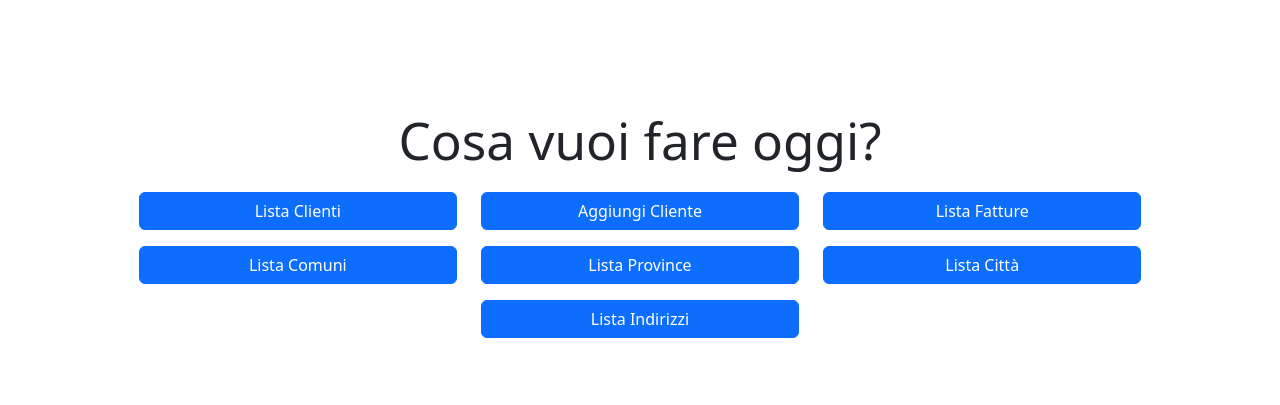
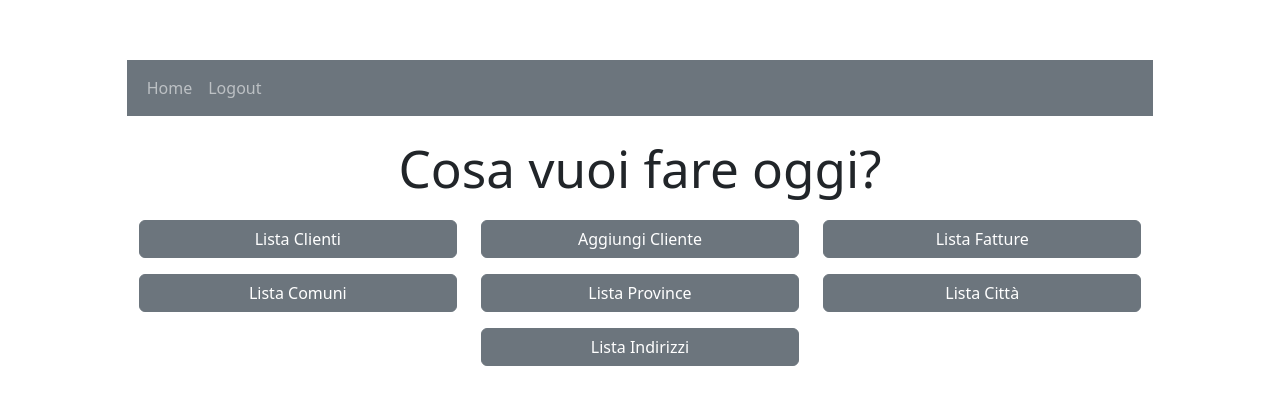
Before and after one commit to angelolaera/bw2-team5_front, a React (Vite) app: page /menu in a window 1280 px wide. Shown: the part 179-584 px from the top of the page. Built offline with nearby package versions, Linux system fonts and the light colour scheme.

Commit message:
update navbar menu

```diff
--- a/src/Components/Clienti.jsx
+++ b/src/Components/Clienti.jsx
@@ -1,8 +1,9 @@
-import { Button, Container, Table } from "react-bootstrap";
 import { FaEdit, FaEye, FaTrash } from "react-icons/fa";
 import { useNavigate } from "react-router-dom";
 import { getClient } from "../service/Clienti.service";
 import { useEffect, useState } from "react";
+import { Button, Container, Navbar, Nav, Table } from "react-bootstrap";
+import { Link } from "react-router-dom";
 
 const Clienti = () => {
   const [clienti, setClienti] = useState([]);
@@ -22,11 +23,26 @@ const Clienti = () => {
     console.log("Elimina cliente con ID:", clienteId);
   };
   return (
+    <>
+      <Navbar bg="secondary" variant="dark" expand="lg">
         <Container>
-      <h2 className="mb-4 text-center position-absolute top-0 my-5">
-        Lista Clienti
-      </h2>
-      <div className="table-responsive div-table_clienti position-absolute   start-0 my-3">
+          <Navbar.Toggle aria-controls="basic-navbar-nav" />
+          <Navbar.Collapse id="basic-navbar-nav">
+            <Nav className="me-auto">
+              <Nav.Link as={Link} to="/menu">
+                Home
+              </Nav.Link>
+              <Nav.Link as={Link} to="/">
+                Logout
+              </Nav.Link>
+            </Nav>
+          </Navbar.Collapse>
+        </Container>
+      </Navbar>
+
+      <Container>
+        <h2 className="mb-4 text-center my-5">Lista Clienti</h2>
+        <div className="table-responsive div-table_clienti my-3">
           <Table striped bordered hover className="table_clienti mb-5 pb-5">
             <thead>
               <tr>
@@ -51,7 +67,8 @@ const Clienti = () => {
               </tr>
             </thead>
             <tbody>
-            {clienti&&clienti.map((cliente) => (
+              {clienti &&
+                clienti.map((cliente) => (
                   <tr key={cliente.id}>
                     <td>{cliente.id}</td>
                     <td>{cliente.nome}</td>
@@ -70,25 +87,13 @@ const Clienti = () => {
                     <td>{cliente.sedeLegale?.id}</td>
                     <td>{cliente.sedeOperativa?.id}</td>
                     <td className="d-flex gap-2">
-                  <Button
-                    variant="outline-warning"
-                    size="sm"
-                    onClick={() => navigate("/modificaCliente/" + cliente.id)}
-                  >
+                      <Button variant="outline-warning" size="sm" onClick={() => navigate("/modificaCliente/" + cliente.id)}>
                         <FaEdit />
                       </Button>
-                  <Button
-                    variant="outline-danger"
-                    size="sm"
-                    onClick={() => handleDelete(cliente.id)}
-                  >
+                      <Button variant="outline-danger" size="sm" onClick={() => handleDelete(cliente.id)}>
                         <FaTrash />
                       </Button>
-                  <Button
-                    variant="outline-primary"
-                    size="sm"
-                    onClick={() => navigate("/")}
-                  >
+                      <Button variant="outline-primary" size="sm" onClick={() => navigate("/")}>
                         <FaEye />
                       </Button>
                     </td>
@@ -98,6 +103,7 @@ const Clienti = () => {
           </Table>
         </div>
       </Container>
+    </>
   );
 };
 export default Clienti;
--- a/src/Components/Fatture.jsx
+++ b/src/Components/Fatture.jsx
@@ -1,4 +1,5 @@
-import { Container, Table } from "react-bootstrap";
+import { Container, Table, Navbar, Nav } from "react-bootstrap";
+import { Link } from "react-router-dom";
 import { useState } from "react";
 import { useEffect } from "react";
 import { getClient } from "../service/Clienti.service";
@@ -19,6 +20,23 @@ const Fatture = () => {
   console.log(fatture);
 
   return (
+    <>
+      <Navbar bg="secondary" variant="dark" expand="lg">
+        <Container>
+          <Navbar.Toggle aria-controls="basic-navbar-nav" />
+          <Navbar.Collapse id="basic-navbar-nav">
+            <Nav className="me-auto">
+              <Nav.Link as={Link} to="/menu">
+                Home
+              </Nav.Link>
+              <Nav.Link as={Link} to="/">
+                Logout
+              </Nav.Link>
+            </Nav>
+          </Navbar.Collapse>
+        </Container>
+      </Navbar>
+
       <Container fluid className="my-5">
         <h2 className="mb-4 text-center ">Lista Fatture</h2>
         <Table striped bordered hover className="table_fatture">
@@ -46,6 +64,7 @@ const Fatture = () => {
           </tbody>
         </Table>
       </Container>
+    </>
   );
 };
 export default Fatture;
--- a/src/Components/Form_Registrazione.jsx
+++ b/src/Components/Form_Registrazione.jsx
@@ -1,5 +1,6 @@
 import { useState } from "react";
-import { Container } from "react-bootstrap";
+import { Container, Navbar, Nav } from "react-bootstrap";
+import { Link } from "react-router-dom";
 import Button from "react-bootstrap/Button";
 import Form from "react-bootstrap/Form";
 import { PostAuthService } from "../service/Clienti.service";
@@ -17,18 +18,16 @@ const Form_Registrazione = () => {
     pec: "",
     telefono: "",
     emailDiContatto: "",
-    fatturatoAnnuale:"10",
+    fatturatoAnnuale: "10",
     telefonoDiContatto: "",
     logoAziendale: "",
     tipoClienti: "",
   });
 
-
   const handleSubmit = async (e) => {
     e.preventDefault();
-    const data = await PostAuthService("http://localhost:3001/auth/register",formRegister);
-    console.log(data&&data);
-
+    const data = await PostAuthService("http://localhost:3001/auth/register", formRegister);
+    console.log(data && data);
   };
   const handleChange = (e) => {
     const { name, value } = e.target;
@@ -38,181 +37,93 @@ const Form_Registrazione = () => {
     }));
   };
 
+  return (
+    <>
+      <Navbar bg="secondary" variant="dark" expand="lg">
+        <Container>
+          <Navbar.Toggle aria-controls="basic-navbar-nav" />
+          <Navbar.Collapse id="basic-navbar-nav">
+            <Nav className="me-auto">
+              <Nav.Link as={Link} to="/menu">
+                Home
+              </Nav.Link>
+              <Nav.Link as={Link} to="/">
+                Logout
+              </Nav.Link>
+            </Nav>
+          </Navbar.Collapse>
+        </Container>
+      </Navbar>
 
-  return (
       <Container fluid className="my-5">
         <Form className="form_registrazione" onSubmit={handleSubmit}>
           <h2 className="p-3 mb-2">REGISTRAZIONE</h2>
           <Form.Group className="mb-3 w-50">
             <Form.Label>Username</Form.Label>
-          <Form.Control
-            type="text"
-            name="username"
-            value={formRegister.username}
-            onChange={handleChange}
-            required
-            placeholder="Inserisci Username"
-          />
+            <Form.Control type="text" name="username" value={formRegister.username} onChange={handleChange} required placeholder="Inserisci Username" />
           </Form.Group>
           <Form.Group className="mb-3 w-50">
             <Form.Label>Nome</Form.Label>
-          <Form.Control
-            type="text"
-            name="nome"
-            value={formRegister.nome}
-            onChange={handleChange}
-            required
-            placeholder="Inserisci Nome"
-          />
+            <Form.Control type="text" name="nome" value={formRegister.nome} onChange={handleChange} required placeholder="Inserisci Nome" />
           </Form.Group>
           <Form.Group className="mb-3 w-50">
             <Form.Label>Cognome</Form.Label>
-          <Form.Control
-            type="text"
-            name="cognome"
-            value={formRegister.cognome}
-            onChange={handleChange}
-            required
-            placeholder="Inserisci Cognome"
-          />
+            <Form.Control type="text" name="cognome" value={formRegister.cognome} onChange={handleChange} required placeholder="Inserisci Cognome" />
           </Form.Group>
           <Form.Group className="mb-3 w-50">
             <Form.Label>Email</Form.Label>
-          <Form.Control
-            type="email"
-            name="email"
-            value={formRegister.email}
-            onChange={handleChange}
-            required
-            placeholder="Inserisci email"
-          />
+            <Form.Control type="email" name="email" value={formRegister.email} onChange={handleChange} required placeholder="Inserisci email" />
           </Form.Group>
           <Form.Group className="mb-3 w-50">
             <Form.Label>Password</Form.Label>
-          <Form.Control
-            type="password"
-            name="password"
-            value={formRegister.password}
-            onChange={handleChange}
-            required
-            placeholder="Inserisci Password"
-          />
+            <Form.Control type="password" name="password" value={formRegister.password} onChange={handleChange} required placeholder="Inserisci Password" />
           </Form.Group>
           <Form.Group className="mb-3 w-50">
             <Form.Label>P.IVA</Form.Label>
-          <Form.Control
-            type="text"
-            name="partitaIva"
-            value={formRegister.partitaIva}
-            onChange={handleChange}
-            required
-            placeholder="Inserisci P.IVA"
-          />
+            <Form.Control type="text" name="partitaIva" value={formRegister.partitaIva} onChange={handleChange} required placeholder="Inserisci P.IVA" />
           </Form.Group>
           <Form.Group className="mb-3 w-50">
             <Form.Label>Data Inserimento</Form.Label>
-          <Form.Control
-            type="text"
-            name="dataInserimento"
-            value={formRegister.dataInserimento}
-            onChange={handleChange}
-            required
-            placeholder="YYYY-MM-DD"
-          />
+            <Form.Control type="text" name="dataInserimento" value={formRegister.dataInserimento} onChange={handleChange} required placeholder="YYYY-MM-DD" />
           </Form.Group>
           <Form.Group className="mb-3 w-50">
             <Form.Label>Data Ultimo Contatto</Form.Label>
-          <Form.Control
-            type="text"
-            name="dataUltimoContatto"
-            value={formRegister.dataUltimoContatto}
-            onChange={handleChange}
-            required
-            placeholder="YYYY-MM-DD"
-          />
+            <Form.Control type="text" name="dataUltimoContatto" value={formRegister.dataUltimoContatto} onChange={handleChange} required placeholder="YYYY-MM-DD" />
           </Form.Group>
           <Form.Group className="mb-3 w-50">
             <Form.Label>Fatturato annuale</Form.Label>
-          <Form.Control
-            type="text"
-            name="fatturatoAnnuale"
-            value={formRegister.fatturatoAnnuale}
-            onChange={handleChange}
-            required
-            placeholder="fatturato Annuale"
-          />
+            <Form.Control type="text" name="fatturatoAnnuale" value={formRegister.fatturatoAnnuale} onChange={handleChange} required placeholder="fatturato Annuale" />
           </Form.Group>
           <Form.Group className="mb-3 w-50">
             <Form.Label>P.E.C.</Form.Label>
-          <Form.Control
-            type="text"
-            name="pec"
-            value={formRegister.pec}
-            onChange={handleChange}
-            required
-            placeholder="Inserisci pec"
-          />
+            <Form.Control type="text" name="pec" value={formRegister.pec} onChange={handleChange} required placeholder="Inserisci pec" />
           </Form.Group>
           <Form.Group className="mb-3 w-50">
             <Form.Label>Telefono</Form.Label>
-          <Form.Control
-            type="text"
-            name="telefono"
-            value={formRegister.telefono}
-            onChange={handleChange}
-            required
-            placeholder="Inserisci telefono"
-          />
+            <Form.Control type="text" name="telefono" value={formRegister.telefono} onChange={handleChange} required placeholder="Inserisci telefono" />
           </Form.Group>
           <Form.Group className="mb-3 w-50">
             <Form.Label>Email di Contatto</Form.Label>
-          <Form.Control
-            type="email"
-            name="emailDiContatto"
-            value={formRegister.emailDiContatto}
-            onChange={handleChange}
-            required
-            placeholder="Inserisci email"
-          />
+            <Form.Control type="email" name="emailDiContatto" value={formRegister.emailDiContatto} onChange={handleChange} required placeholder="Inserisci email" />
           </Form.Group>
           <Form.Group className="mb-3 w-50">
             <Form.Label>Telefono di Contatto</Form.Label>
-          <Form.Control
-            type="text"
-            name="telefonoDiContatto"
-            value={formRegister.telefonoDiContatto}
-            onChange={handleChange}
-            required
-            placeholder="Inserisci telefono di contatto"
-          />
+            <Form.Control type="text" name="telefonoDiContatto" value={formRegister.telefonoDiContatto} onChange={handleChange} required placeholder="Inserisci telefono di contatto" />
           </Form.Group>
           <Form.Group className="mb-3 w-50">
             <Form.Label>Logo Aziendale</Form.Label>
-          <Form.Control
-            type="text"
-            name="logoAziendale"
-            value={formRegister.logoAziendale}
-            onChange={handleChange}
-            required
-            placeholder="Inserisci logo aziendale"
-          />
+            <Form.Control type="text" name="logoAziendale" value={formRegister.logoAziendale} onChange={handleChange} required placeholder="Inserisci logo aziendale" />
           </Form.Group>
           <Form.Group className="mb-3 w-50">
             <Form.Label>Tipo Clienti</Form.Label>
-          <Form.Control
-            type="text"
-            name="tipoClienti"
-            value={formRegister.tipoClienti}
-            onChange={handleChange}
-            required
-            placeholder="Inserisci tipo cliente"
-          />
+            <Form.Control type="text" name="tipoClienti" value={formRegister.tipoClienti} onChange={handleChange} required placeholder="Inserisci tipo cliente" />
           </Form.Group>
           <Button variant="secondary" type="submit" className="mb-5">
             Submit
           </Button>
         </Form>
       </Container>
+    </>
   );
 };
 
--- a/src/Components/Menu.jsx
+++ b/src/Components/Menu.jsx
@@ -1,62 +1,80 @@
 import { Link } from "react-router-dom";
-import { Button, Container, Row, Col } from "react-bootstrap";
+import { Button, Container, Row, Col, Navbar, Nav } from "react-bootstrap";
 
 const Menu = () => {
   return (
+    <>
+      <Navbar bg="secondary" variant="dark" expand="lg">
+        <Container>
+          <Navbar.Toggle aria-controls="basic-navbar-nav" />
+          <Navbar.Collapse id="basic-navbar-nav">
+            <Nav className="me-auto">
+              <Nav.Link as={Link} to="/menu">
+                Home
+              </Nav.Link>
+              <Nav.Link as={Link} to="/">
+                Logout
+              </Nav.Link>
+            </Nav>
+          </Navbar.Collapse>
+        </Container>
+      </Navbar>
+
       <Container className="text-center">
         <h1 className="my-4">Cosa vuoi fare oggi?</h1>
         <Row className="justify-content-center">
           <Col md={4} className="mb-3">
             <Link to="/clienti">
-            <Button variant="primary" className="w-100">
+              <Button variant="secondary" className="w-100">
                 Lista Clienti
               </Button>
             </Link>
           </Col>
           <Col md={4} className="mb-3">
             <Link to="/registrazione">
-            <Button variant="primary" className="w-100">
+              <Button variant="secondary" className="w-100">
                 Aggiungi Cliente
               </Button>
             </Link>
           </Col>
           <Col md={4} className="mb-3">
             <Link to="/fatture">
-            <Button variant="primary" className="w-100">
+              <Button variant="secondary" className="w-100">
                 Lista Fatture
               </Button>
             </Link>
           </Col>
           <Col md={4} className="mb-3">
             <Link to="/comuni">
-            <Button variant="primary" className="w-100">
+              <Button variant="secondary" className="w-100">
                 Lista Comuni
               </Button>
             </Link>
           </Col>
           <Col md={4} className="mb-3">
             <Link to="/province">
-            <Button variant="primary" className="w-100">
+              <Button variant="secondary" className="w-100">
                 Lista Province
               </Button>
             </Link>
           </Col>
           <Col md={4} className="mb-3">
             <Link to="/citta">
-            <Button variant="primary" className="w-100">
+              <Button variant="secondary" className="w-100">
                 Lista Città
               </Button>
             </Link>
           </Col>
           <Col md={4} className="mb-3">
             <Link to="/indirizzi">
-            <Button variant="primary" className="w-100">
+              <Button variant="secondary" className="w-100">
                 Lista Indirizzi
               </Button>
             </Link>
           </Col>
         </Row>
       </Container>
+    </>
   );
 };
 
```
Lines whose indentation alone changed are shown as unchanged.
